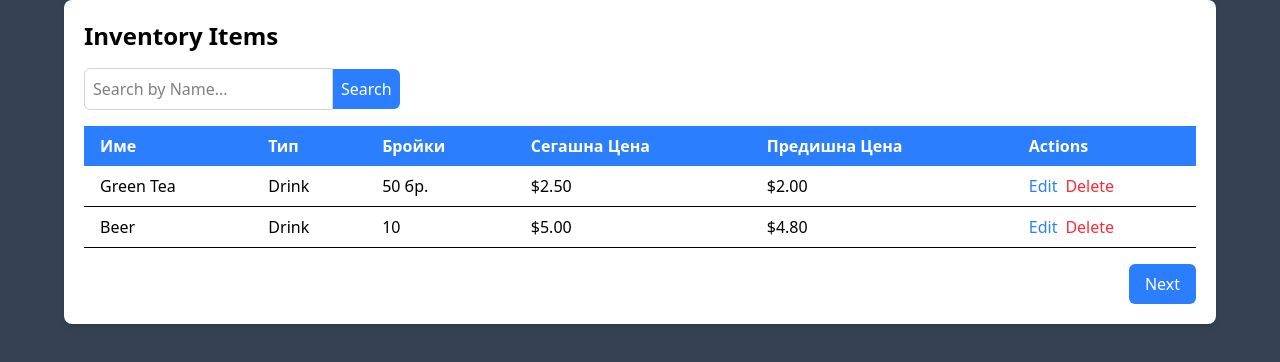
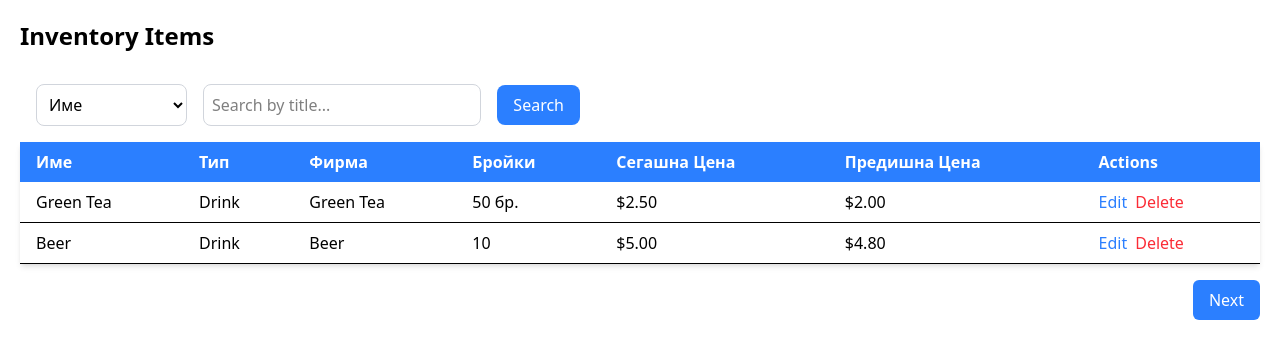
Before and after one commit to BeatrisRah/electron-store, a React (Vite) app: page / in a window 1280 px wide. Shown: the top 362 px of the page. Built offline with nearby package versions, Linux system fonts and the light colour scheme.

Commit message:
Break up component

```diff
--- a/src/App.tsx
+++ b/src/App.tsx
@@ -1,59 +1,9 @@
+import Products from "./pages/poducts/Products"
 
 function App() {
 
   return (
-    <div className="max-w-6xl mx-auto bg-white p-5 rounded-lg shadow-md">
-      <h2 className="text-2xl font-bold mb-4">Inventory Items</h2>
-      {/* Search bar (optional) */}
-      <div className="mb-4 flex items-center">
-        <input type="text" id="search" className="p-2 border border-gray-300 rounded-l-md focus:outline-none focus:ring-2 focus:ring-blue-400" placeholder="Search by Name..." />
-        <button className="p-2 bg-blue-500 text-white rounded-r-md hover:bg-blue-600">Search</button>
-      </div>
-      {/* Table */}
-      <table className="min-w-full table-auto border-collapse">
-        <thead>
-          <tr className="bg-blue-500 text-white">
-            <th className="px-4 py-2 text-left">Име</th>
-            <th className="px-4 py-2 text-left">Тип</th>
-            <th className="px-4 py-2 text-left">Бройки</th>
-            <th className="px-4 py-2 text-left">Сегашна Цена</th>
-            <th className="px-4 py-2 text-left">Предишна Цена</th>
-            <th className="px-4 py-2 text-left">Actions</th>
-          </tr>
-        </thead>
-        <tbody id="itemTableBody">
-          {/* Example row */}
-          <tr className="border-b hover:bg-gray-50">
-            <td className="px-4 py-2">Green Tea</td>
-            <td className="px-4 py-2">Drink</td>
-            <td className="px-4 py-2">50 бр.</td>
-            <td className="px-4 py-2">$2.50</td>
-            <td className="px-4 py-2">$2.00</td>
-            <td className="px-4 py-2">
-              <button className="text-blue-500 hover:underline">Edit</button>
-              <button className="text-red-500 hover:underline ml-2">Delete</button>
-            </td>
-          </tr>
-          <tr className="border-b hover:bg-gray-50">
-            <td className="px-4 py-2">Beer</td>
-            <td className="px-4 py-2">Drink</td>
-            <td className="px-4 py-2">10</td>
-            <td className="px-4 py-2">$5.00</td>
-            <td className="px-4 py-2">$4.80</td>
-            <td className="px-4 py-2">
-              <button className="text-blue-500 hover:underline">Edit</button>
-              <button className="text-red-500 hover:underline ml-2">Delete</button>
-            </td>
-          </tr>
-          {/* Add more rows dynamically here */}
-        </tbody>
-      </table>
-      {/* Pagination (optional) */}
-      <div className="mt-4 flex justify-end">
-        <button className="px-4 py-2 bg-blue-500 text-white rounded-md hover:bg-blue-600">Next</button>
-      </div>
-    </div>
-
+    <Products />
   )
 }
 
--- /dev/null
+++ b/src/pages/poducts/Products.tsx
@@ -0,0 +1,60 @@
+import SearcBar from "./SearchBar";
+
+export default function Products() {
+    return(
+        <div className="mx-auto bg-white p-5 min-h-screen">
+      <h2 className="text-2xl font-bold mb-4">Inventory Items</h2>
+      {/* Search bar (optional) */}
+      <SearcBar />
+      {/* Table */}
+      <table className="min-w-full table-auto border-collapse shadow-md">
+        <thead>
+          <tr className="bg-blue-500 text-white">
+            <th className="px-4 py-2 text-left">Име</th>
+            <th className="px-4 py-2 text-left">Тип</th>
+            <th className="px-4 py-2 text-left">Фирма</th>
+            <th className="px-4 py-2 text-left">Бройки</th>
+            <th className="px-4 py-2 text-left">Сегашна Цена</th>
+            <th className="px-4 py-2 text-left">Предишна Цена</th>
+            <th className="px-4 py-2 text-left">Actions</th>
+          </tr>
+        </thead>
+        <tbody id="itemTableBody">
+          {/* Example row */}
+          <tr className="border-b hover:bg-gray-50">
+            <td className="px-4 py-2">Green Tea</td>
+            <td className="px-4 py-2">Drink</td>
+            <td className="px-4 py-2">Green Tea</td>
+
+            <td className="px-4 py-2">50 бр.</td>
+            <td className="px-4 py-2">$2.50</td>
+            <td className="px-4 py-2">$2.00</td>
+            <td className="px-4 py-2">
+              <button className="text-blue-500 hover:underline">Edit</button>
+              <button className="text-red-500 hover:underline ml-2">Delete</button>
+            </td>
+          </tr>
+          <tr className="border-b hover:bg-gray-50">
+            <td className="px-4 py-2">Beer</td>
+            <td className="px-4 py-2">Drink</td>
+            <td className="px-4 py-2">Beer</td>
+
+            <td className="px-4 py-2">10</td>
+            <td className="px-4 py-2">$5.00</td>
+            <td className="px-4 py-2">$4.80</td>
+            <td className="px-4 py-2">
+              <button className="text-blue-500 hover:underline">Edit</button>
+              <button className="text-red-500 hover:underline ml-2">Delete</button>
+            </td>
+          </tr>
+          {/* Add more rows dynamically here */}
+        </tbody>
+      </table>
+      {/* Pagination (optional) */}
+      <div className="mt-4 flex justify-end">
+        <button className="px-4 py-2 bg-blue-500 text-white rounded-md hover:bg-blue-600">Next</button>
+      </div>
+    </div>
+    )
+
+}
--- /dev/null
+++ b/src/pages/poducts/SearchBar.tsx
@@ -0,0 +1,49 @@
+import { useState } from "react";
+
+
+export default function SearcBar() {
+    const [searchField, setSearchField] = useState("title");
+    const [query, setQuery] = useState("");
+
+    const fields = [
+        { value: "title", label: "Име" },
+        { value: "quantity", label: "Брой" },
+        { value: "category", label: "Тип" },
+        { value: "price", label: "Сегашна Цена" },
+        { value: "company", label: "Фирма" },
+    ];
+
+    return (
+        <div className="flex items-center gap-4 p-4 bg-white w-full max-w-xl ">
+            {/* Dropdown */}
+            <select
+                value={searchField}
+                onChange={(e) => setSearchField(e.target.value)}
+                className="p-2 rounded-lg border border-gray-300 focus:outline-none focus:ring-2 focus:ring-blue-500"
+            >
+                {fields.map((field) => (
+                    <option key={field.value} value={field.value}>
+                        {field.label}
+                    </option>
+                ))}
+            </select>
+
+            {/* Input */}
+            <input
+                type="text"
+                placeholder={`Search by ${searchField}...`}
+                value={query}
+                onChange={(e) => setQuery(e.target.value)}
+                className="flex-1 p-2 rounded-lg border border-gray-300 focus:outline-none focus:ring-2 focus:ring-blue-500"
+            />
+
+            {/* Search button */}
+            <button
+                onClick={() => console.log(`Searching ${searchField} for "${query}"`)}
+                className="p-2 px-4 bg-blue-500 text-white rounded-lg hover:bg-blue-600 transition"
+            >
+                Search
+            </button>
+        </div>
+    );
+}
```
Also changed, not shown: src/types/productType.ts (added, +8 -0 lines).
